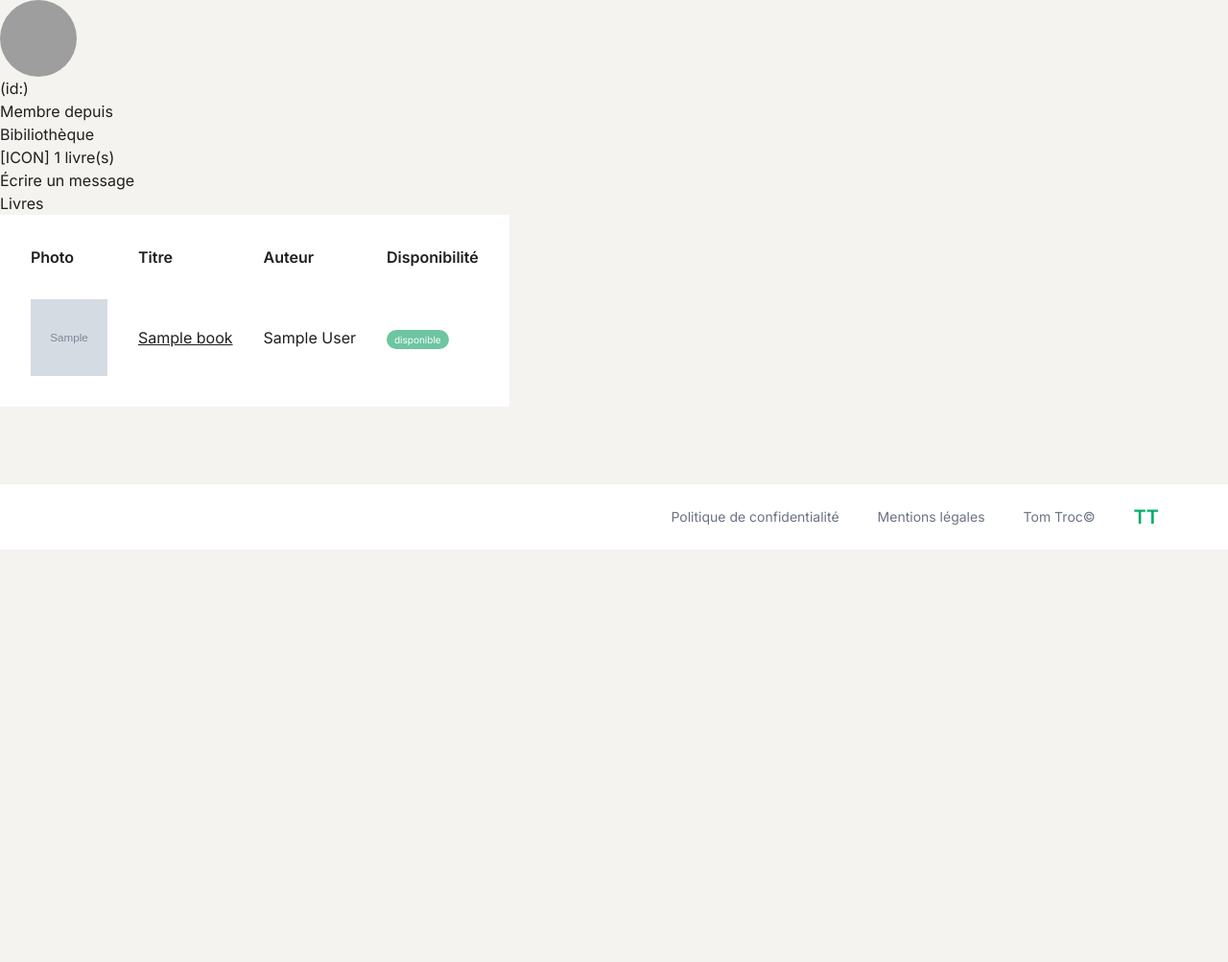
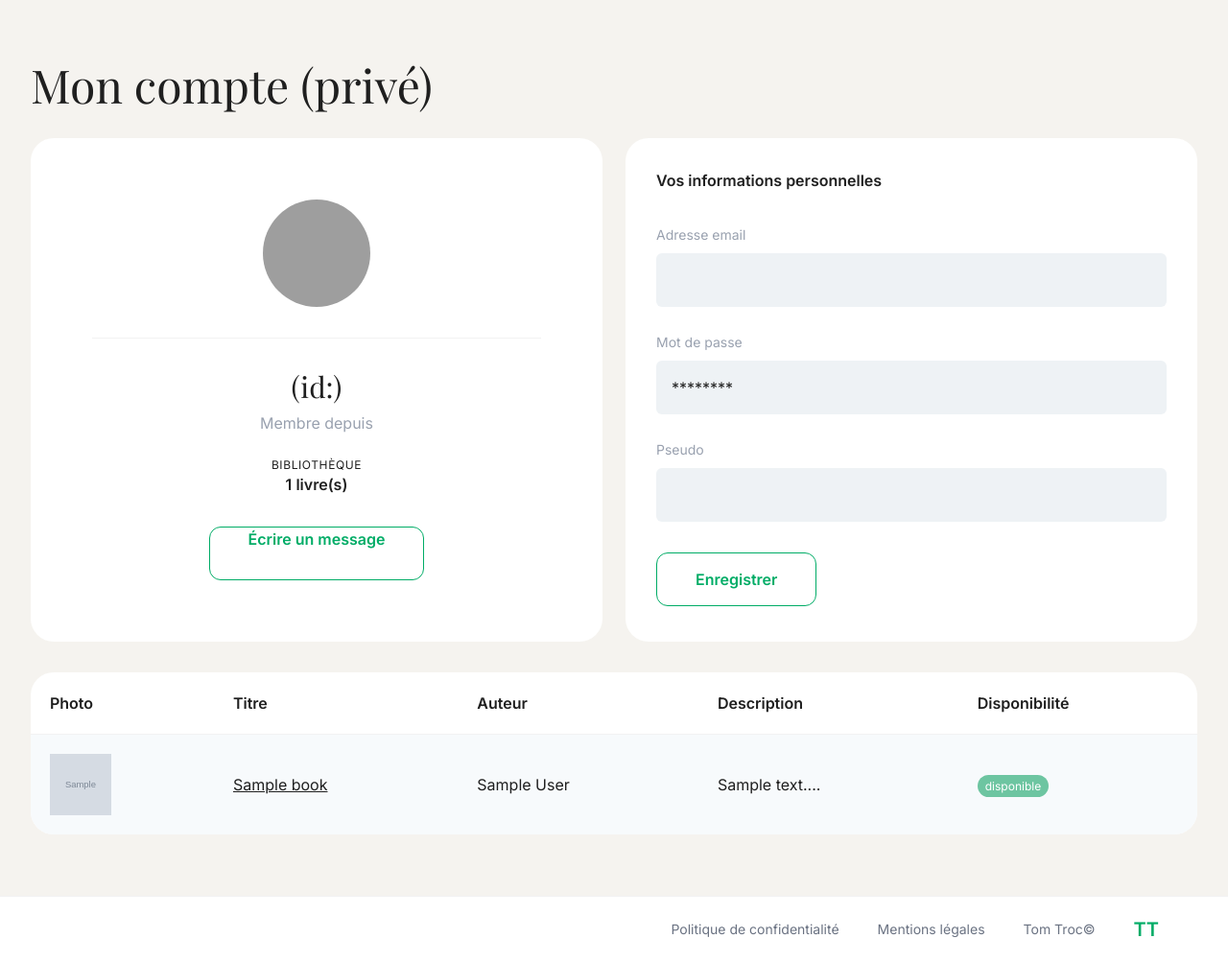
Before and after one commit to jhice/OCR-projet-4-tomtroc, a PHP site: template app/templates/user/user.php in a window 1280 px wide. Shown: the part 81-1084 px from the top of the page at 96% size. Before the commit the page ends 654 px from the top, so only its background shows below. Run offline with PHP 8.4, Linux system fonts and the light colour scheme; the template is opened without the code that fills it: most values are stand-ins (such as "Sample title", 1, 10 or a date in 2020); grey boxes marked "Sample" are stand-in pictures; data that the repository does not hold is empty; grey boxes are pictures that could not be loaded.

Commit message:
WIP user template

```diff
--- /dev/null
+++ b/app/templates/user/_profile.php
@@ -0,0 +1,49 @@
+<div class="bg-white rounded-3xl p-8 text-center">
+
+    <img
+        src="https://api.dicebear.com/10.x/notionists/svg?backgroundColor=ffbe47&backgroundColorFill=solid&seed=<?= $user->getAvatar(); ?>"
+        alt="Image de profil de <?= $user->getNickname(); ?>"
+        class="w-28 h-28 rounded-full object-cover mx-auto">
+
+    <!-- button
+        class="text-sm text-gray-400 underline mt-2">
+        modifier
+    </button -->
+
+    <hr class="my-8 border-black/5">
+
+    <h2 class="font-display text-3xl">
+        <?= $user->getNickname(); ?> (id:<?= $user->getId(); ?>)
+    </h2>
+
+    <p class="text-gray-400 mt-2">
+        Membre depuis <?= Utils::getUserRegistrationTime($user->getCreatedAt()->format('Y-m-d')) ?>
+    </p>
+
+    <div class="mt-6">
+
+        <p class="uppercase text-xs tracking-wider">
+            Bibliothèque
+        </p>
+
+        <p class="font-semibold">
+            <?= count($books) ?> livre(s)
+        </p>
+
+    </div>
+
+    <!-- message -->
+
+    <?php // on ne peut pas écrire de message à soi-même
+    ?>
+    <?php if (!Utils::isConnectedUser($user->getId())): ?>
+        <a href="/?action=messages&id1=<?= $_SESSION["idUser"] ?? 0; ?>&id2=<?= $user->getId(); ?>"
+            class="inline-block mt-8 h-14 px-10 border border-[#00AC66] rounded-xl text-[#00AC66] font-semibold">
+            Écrire un message
+        </a>
+    <?php endif; ?>
+
+
+
+
+</div>
--- a/app/templates/user/user.php
+++ b/app/templates/user/user.php
@@ -1,70 +1,218 @@
-<main class="container mx-auto">
+<!-- mon compte (privé) -->
+<main class="bg-[#F5F3EF] container mx-auto px-8 py-16">
 
-    <img
-        src="https://api.dicebear.com/10.x/notionists/svg?backgroundColor=ffbe47&backgroundColorFill=solid&seed=<?= $user->getAvatar(); ?>"
-        class="w-20 h-20 rounded-full object-cover"
-        alt="">
+    <div class="">
 
-    <p><?= $user->getNickname(); ?> (id:<?= $user->getId(); ?>)</p>
-    <p>Membre depuis <?= Utils::getUserRegistrationTime($user->getCreatedAt()->format('Y-m-d')) ?></p>
-    <p>Bibiliothèque</p>
-    <p>[ICON] <?= count($books) ?> livre(s)</p>
-    <?php // on ne peut pas écrire de message à soi-même ?>
-    <?php if ( !Utils::isConnectedUser($user->getId()) ): ?>
-    <a href="/?action=messages&id1=<?= $_SESSION["idUser"] ?? 0; ?>&id2=<?= $user->getId(); ?>">Écrire un message</a>
+        <h1 class="font-display text-5xl mb-8">
+            Mon compte (privé)
+        </h1>
+
+        <div class="grid lg:grid-cols-2 gap-6">
+
+            <!-- Profil -->
+            <div class="bg-white rounded-3xl p-8">
+
+                <?php include "_profile.php"; ?>
+
+            </div>
+
+            <!-- Infos -->
+            <div class="bg-white rounded-3xl p-8">
+
+                <h2 class="font-semibold mb-8">
+                    Vos informations personnelles
+                </h2>
+
+                <div class="space-y-6">
+
+                    <div>
+                        <label class="text-sm text-gray-400">
+                            Adresse email
+                        </label>
+
+                        <input
+                            class="w-full h-14 mt-2 bg-[#EEF2F5] rounded-md px-4">
+                    </div>
+
+                    <div>
+                        <label class="text-sm text-gray-400">
+                            Mot de passe
+                        </label>
+
+                        <input
+                            class="w-full h-14 mt-2 bg-[#EEF2F5] rounded-md px-4"
+                            value="********">
+                    </div>
+
+                    <div>
+                        <label class="text-sm text-gray-400">
+                            Pseudo
+                        </label>
+
+                        <input
+                            class="w-full h-14 mt-2 bg-[#EEF2F5] rounded-md px-4">
+                    </div>
+
+                </div>
+
+                <button
+                    class="mt-8 h-14 px-10 border border-[#00AC66] rounded-xl text-[#00AC66] font-semibold">
+                    Enregistrer
+                </button>
+
+            </div>
+
+        </div>
+
+    </div>
+
+
+
+    <?php if (Utils::isConnectedUser($user->getId())): ?>
+        <p><a href="/?action=book_add">Ajouter un livre</a></p>
     <?php endif; ?>
-        <p>Livres</p>
-        <?php if ( Utils::isConnectedUser($user->getId()) ): ?>
-        <a href="/?action=book_add">Ajouter un livre</a>
-        <?php endif; ?>
-        <?php if (count($books)): ?>
-            <table class="bg-white border-separate border-spacing-8 border-gray-400 dark:border-gray-500 mb-20">
+
+
+    <?php if (count($books)): ?>
+        <!-- livres desktop -->
+        <div class="bg-white rounded-3xl overflow-hidden mt-8 hidden lg:block">
+
+            <table class="w-full">
+
                 <thead>
-                    <tr>
-                        <th class="text-left">Photo</th>
-                        <th class="text-left">Titre</th>
-                        <th class="text-left">Auteur</th>
-                        <!-- <th class="text-left">Description</th> -->
-                        <th class="text-left">Disponibilité</th>
-                        <?php if ( Utils::isConnectedUser($user->getId()) ): ?>
-                        <th class="text-left">Action</th>
+
+                    <tr class="border-b border-black/5">
+
+                        <th class="p-5 text-left">Photo</th>
+                        <th class="p-5 text-left">Titre</th>
+                        <th class="p-5 text-left">Auteur</th>
+                        <th class="p-5 text-left">Description</th>
+                        <th class="p-5 text-left">Disponibilité</th>
+                        <?php if (Utils::isConnectedUser($user->getId())): ?>
+                            <th class="p-5 text-left">Action</th>
                         <?php endif; ?>
+
                     </tr>
+
+                </thead>
+
                 <tbody>
+
                     <?php foreach ($books as $book): ?>
-                        <tr>
-                            <td><img
-                                    src="/assets/images/covers/<?= $book->getPhoto(); ?>"
-                                    alt="<?= $book->getTitle(); ?>"
-                                    class="w-20 h-20 aspect-square object-cover"></td>
-                            <td><a class="underline" href="/?action=livre&id=<?= $book->getId(); ?>"><?= $book->getTitle(); ?></a></td>
-                            <td><?= $book->getAuthor(); ?></td>
-                            <!-- <td><i><?= substr($book->getComment(), 0, 50); ?>...</i></td> -->
-                            <td>
+
+                        <tr class="bg-[#F7FAFC]">
+
+                            <td class="p-5">
+                                <img
+                                    src="/assets/images/covers/<?= $book->getPhoto(); ?>" alt="<?= $book->getTitle(); ?>"
+                                    class="w-16 h-16 object-cover">
+                            </td>
+
+                            <td class="p-5"><a class="underline" href="/?action=livre&id=<?= $book->getId(); ?>"><?= $book->getTitle(); ?></a></td>
+
+                            <td class="p-5"><?= $book->getAuthor(); ?></td>
+
+                            <td class="max-w-[220px] truncate p-5">
+                                <?= mb_substr($book->getComment(), 0, 50); ?>...
+                            </td>
+
+                            <td class="p-5">
+
                                 <?php if (!$book->getAvailable()): ?>
-                                    <span class="bg-[#F26B4A] text-white text-[10px] px-2 py-1 rounded-full">
+                                    <span class="bg-[#F26B4A] text-white text-xs px-2 py-1 rounded-full">
                                         non disponible
                                     </span>
                                 <?php else: ?>
-                                    <span class="bg-[#6DC5A1] text-white text-[10px] px-2 py-1 rounded-full">
+                                    <span class="bg-[#6DC5A1] text-white text-xs px-2 py-1 rounded-full">
                                         disponible
                                     </span>
                                 <?php endif; ?>
 
                             </td>
-                            <?php if ( Utils::isConnectedUser($user->getId()) ): ?>
-                            <td>
-                                <a class="underline" href="/?action=book_edit&id=<?= $book->getId(); ?>">Éditer</a>
-                                <a class="underline text-[#CB2D2D]" href="/?action=book_delete&id=<?= $book->getId(); ?>" <?= Utils::askConfirmation("Supprimer le livre {$book->getTitle()} ?") ?>>Supprimer</a>
-                            </td>
+
+                            <?php if (Utils::isConnectedUser($user->getId())): ?>
+                                <td class="p-5">
+
+                                    <a href="/?action=book_edit&id=<?= $book->getId(); ?>" class="underline">
+                                        Éditer</a>
+
+                                    <a href="/?action=book_delete&id=<?= $book->getId(); ?>" class="underline text-red-500 ml-4">
+                                        Supprimer</a>
+
+                                </td>
                             <?php endif; ?>
+
                         </tr>
                     <?php endforeach; ?>
+
                 </tbody>
-                </thead>
+
             </table>
-        <?php else: ?>
-            <p>Cet utilisateur n'a pas de livre à échanger pour le moment.</p>
-        <?php endif; ?>
+
+        </div>
+
+        <!-- livres cartes mobile -->
+        <div class="space-y-4 lg:hidden">
+
+            <?php foreach ($books as $book): ?>
+                <article
+                    class="bg-white rounded-3xl p-5">
+
+                    <div class="flex gap-4">
+
+                        <img
+                            src="/assets/images/covers/<?= $book->getPhoto(); ?>" alt="<?= $book->getTitle(); ?>"
+                            class="w-20 h-20 object-cover">
+
+                        <div>
+
+                            <h3>
+                                <a class="underline" href="/?action=livre&id=<?= $book->getId(); ?>"><?= $book->getTitle(); ?></a>
+                            </h3>
+
+                            <p class="text-sm text-gray-500">
+                                <?= $book->getAuthor(); ?>
+                            </p>
+
+                            <?php if (!$book->getAvailable()): ?>
+                                <span class="bg-[#F26B4A] text-white text-xs px-2 py-1 rounded-full">
+                                    non disponible
+                                </span>
+                            <?php else: ?>
+                                <span class="bg-[#6DC5A1] text-white text-xs px-2 py-1 rounded-full">
+                                    disponible
+                                </span>
+                            <?php endif; ?>
+
+                        </div>
+
+                    </div>
+
+                    <p class="mt-4 text-sm text-gray-600 line-clamp-3">
+                        <?= mb_substr($book->getComment(), 0, 150); ?>...
+                    </p>
+
+                    <?php if (Utils::isConnectedUser($user->getId())): ?>
+                        <div class="flex gap-6 mt-4">
+
+                            <a href="/?action=book_edit&id=<?= $book->getId(); ?>" class="underline">
+                                Éditer
+                            </a>
+
+                            <a href="/?action=book_delete&id=<?= $book->getId(); ?>" class="underline text-red-500">
+                                Supprimer
+                            </a>
+
+                        </div>
+                    <?php endif; ?>
+
+                </article>
+            <?php endforeach; ?>
+
+        </div>
+
+    <?php else: ?>
+        <p>Cet utilisateur n'a pas de livre à échanger pour le moment.</p>
+    <?php endif; ?>
 
 </main>
```
Also changed, not shown: README.md.
